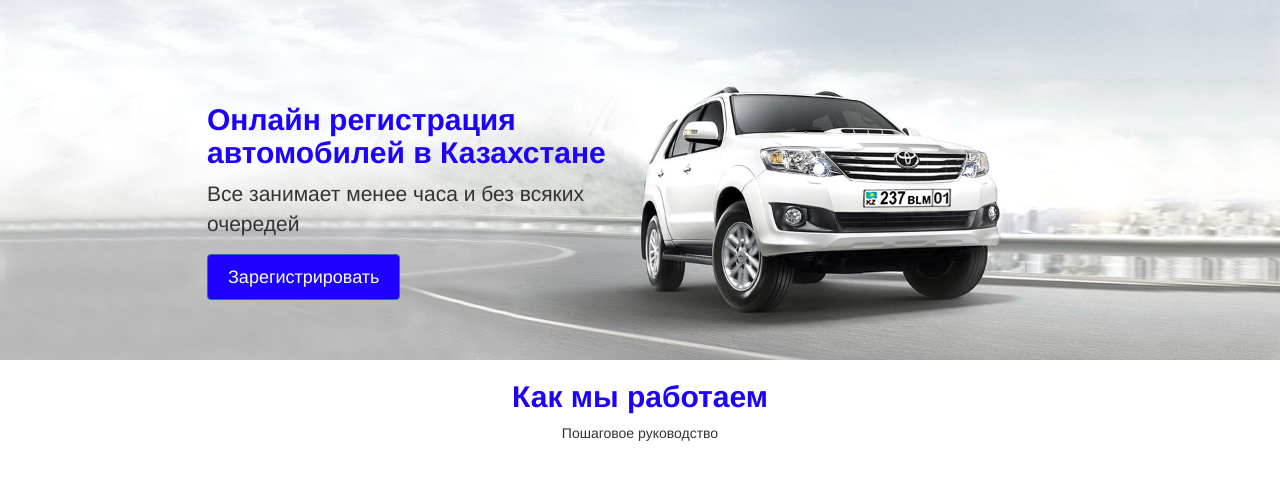
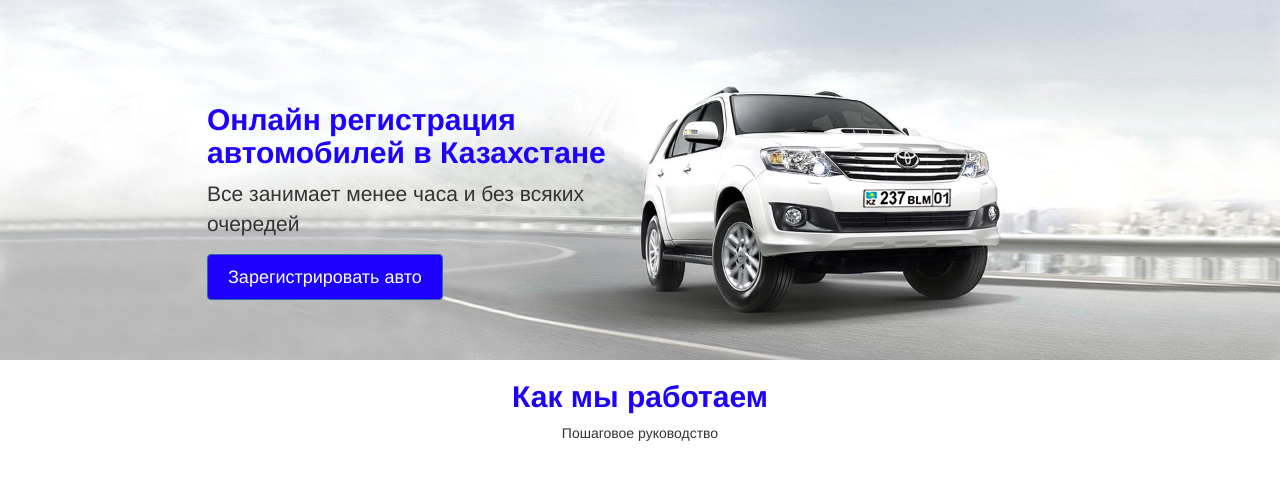
Before and after one commit to carbase/carbase, a Django app: page / in a window 1280 px wide. Shown: the part 52-541 px from the top of the page. Run offline with Django 3.2, Linux system fonts and the light colour scheme; some libraries are stand-ins or nearby versions.

Commit message:
change link url and button text on index page

```diff
--- a/src/templates/includes/header.html
+++ b/src/templates/includes/header.html
@@ -11,6 +11,7 @@
             {{ request.session.user_commonName }} <span class="caret"></span>
           </a>
           <ul class="dropdown-menu">
+            <li><a href="/cars">Личный кабинет</a></li>
             <li><a href="#" onclick="pkiLogout()">Выход</a></li>
           </ul>
         </li>
--- a/src/templates/index.html
+++ b/src/templates/index.html
@@ -33,10 +33,10 @@
   <div class="container">
     <h2>Онлайн регистрация автомобилей в Казахстане</h2>
     <p>Все занимает менее часа и без всяких очередей</p>
-    {% if request.user.id %}
-      <a href="https://carbase.kz/cars" class="btn btn-lg btn-primary">Зарегистрировать</a>
+    {% if request.session.user_commonName %}
+      <a href="https://carbase.kz/cars" class="btn btn-lg btn-primary">Личный кабинет</a>
     {% else %}
-      <a class="btn btn-lg btn-primary" data-toggle="modal" data-target="#loginModal">Зарегистрировать</a>
+      <a class="btn btn-lg btn-primary" data-toggle="modal" data-target="#loginModal">Зарегистрировать авто</a>
     {% endif %}
   </div>
 </div>
```
